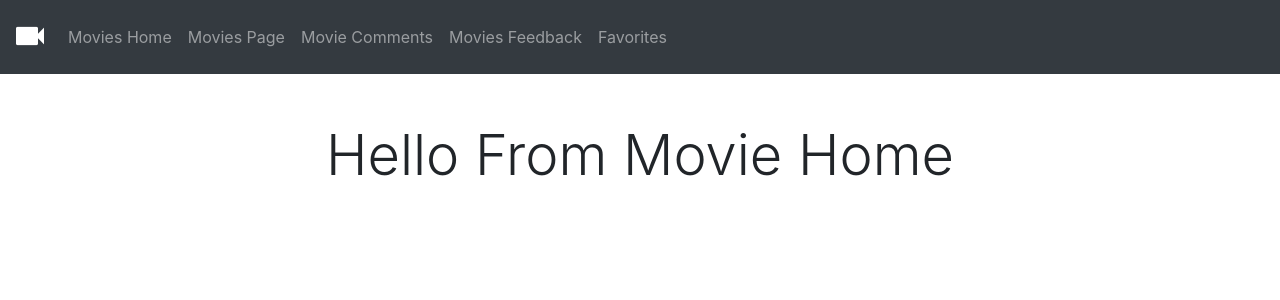
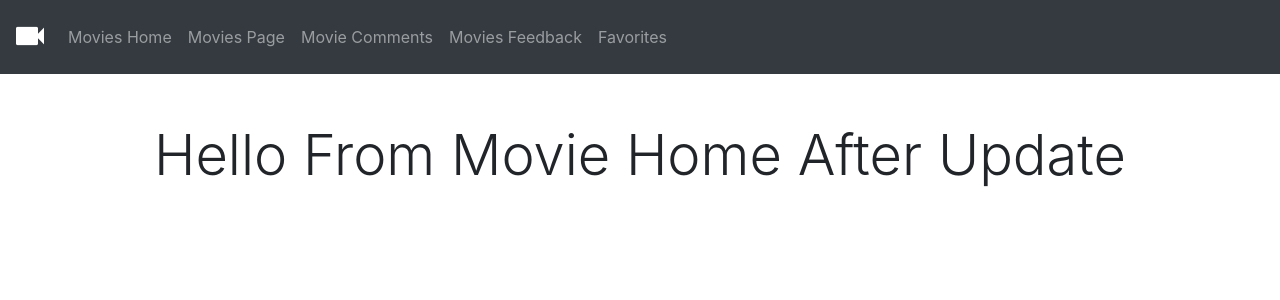
Before and after one commit to vladibo13/movies-app-hw, a React (Create React App) app: page / in a window 1280 px wide. Shown: the top 300 px of the page. Built offline with nearby package versions, Linux system fonts and the light colour scheme.

Commit message:
test updat for github pages

```diff
--- a/src/components/movie-home/index.tsx
+++ b/src/components/movie-home/index.tsx
@@ -4,7 +4,7 @@ class MovieHome extends React.Component<any, any> {
 	render() {
 		return (
 			<div>
-				<h1 className="text-center display-2 my-5 display-4">Hello From Movie Home</h1>
+				<h1 className="text-center display-2 my-5 display-4">Hello From Movie Home After Update</h1>
 			</div>
 		);
 	}
```
Also changed, not shown: package.json (+9 -11 lines), 2 other files (tests, documents, lock files or other folders).
